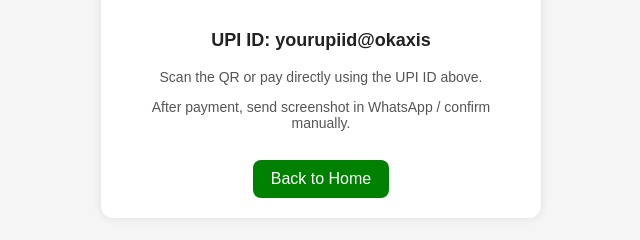
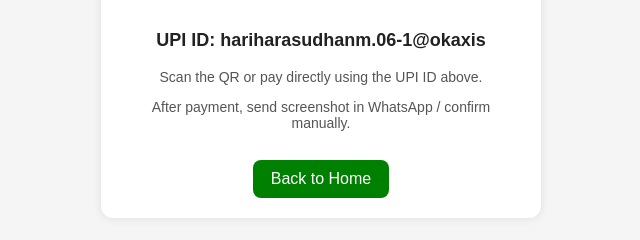
Before and after one commit to hariharasudhanm06-cpu/Business, a Flask app: template templates/payment.html in a window 1280 px wide. Shown: the part 287-527 px from the top of the page, without its empty margins (319-959 px from the left). Run offline with Flask 3, Linux system fonts and the light colour scheme; the template is opened without the code that fills it, so the values that code supplies are empty.

Commit message:
Update payment.html

```diff
--- a/templates/payment.html
+++ b/templates/payment.html
@@ -60,7 +60,7 @@
 
         <img src="{{ url_for('static', filename='qr.png') }}" alt="QR Code">
 
-        <p class="upi">UPI ID: yourupiid@okaxis</p>
+        <p class="upi">UPI ID: hariharasudhanm.06-1@okaxis</p>
         <p class="note">Scan the QR or pay directly using the UPI ID above.</p>
         <p class="note">After payment, send screenshot in WhatsApp / confirm manually.</p>
 
```
